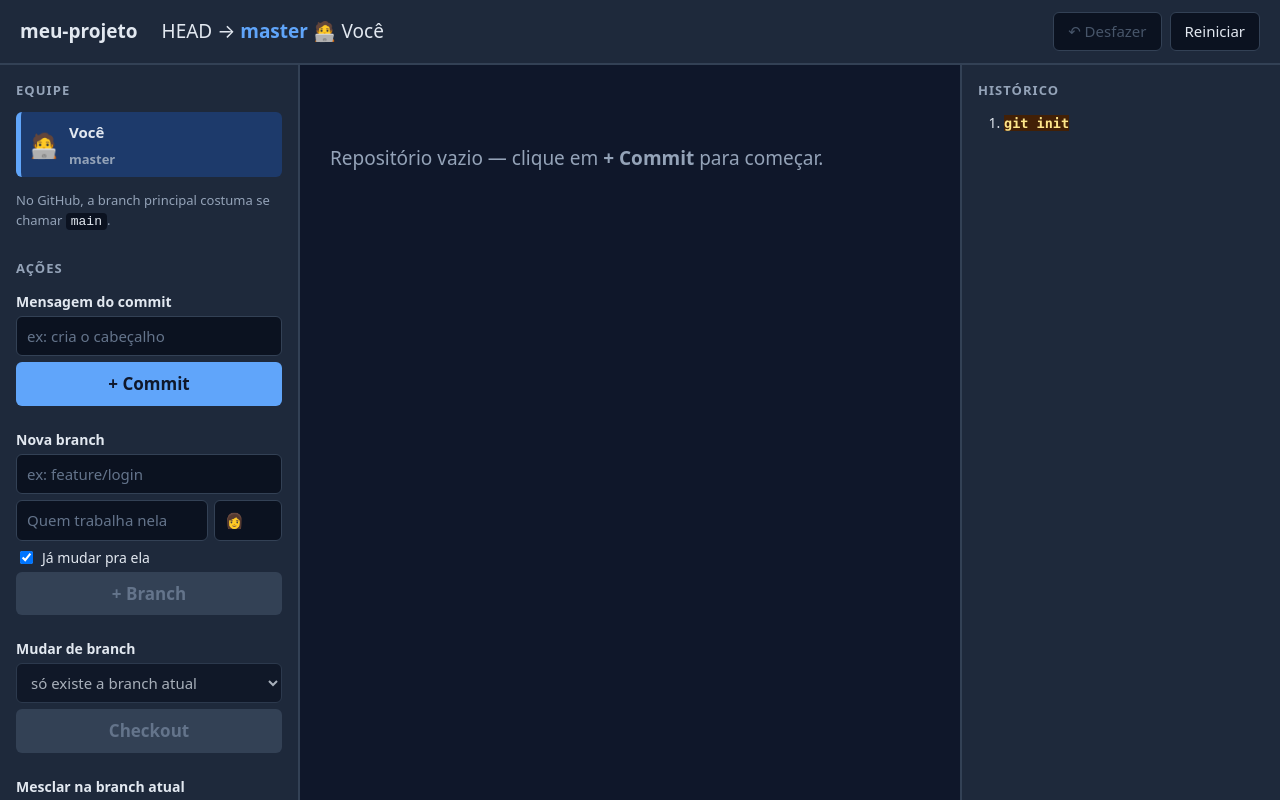
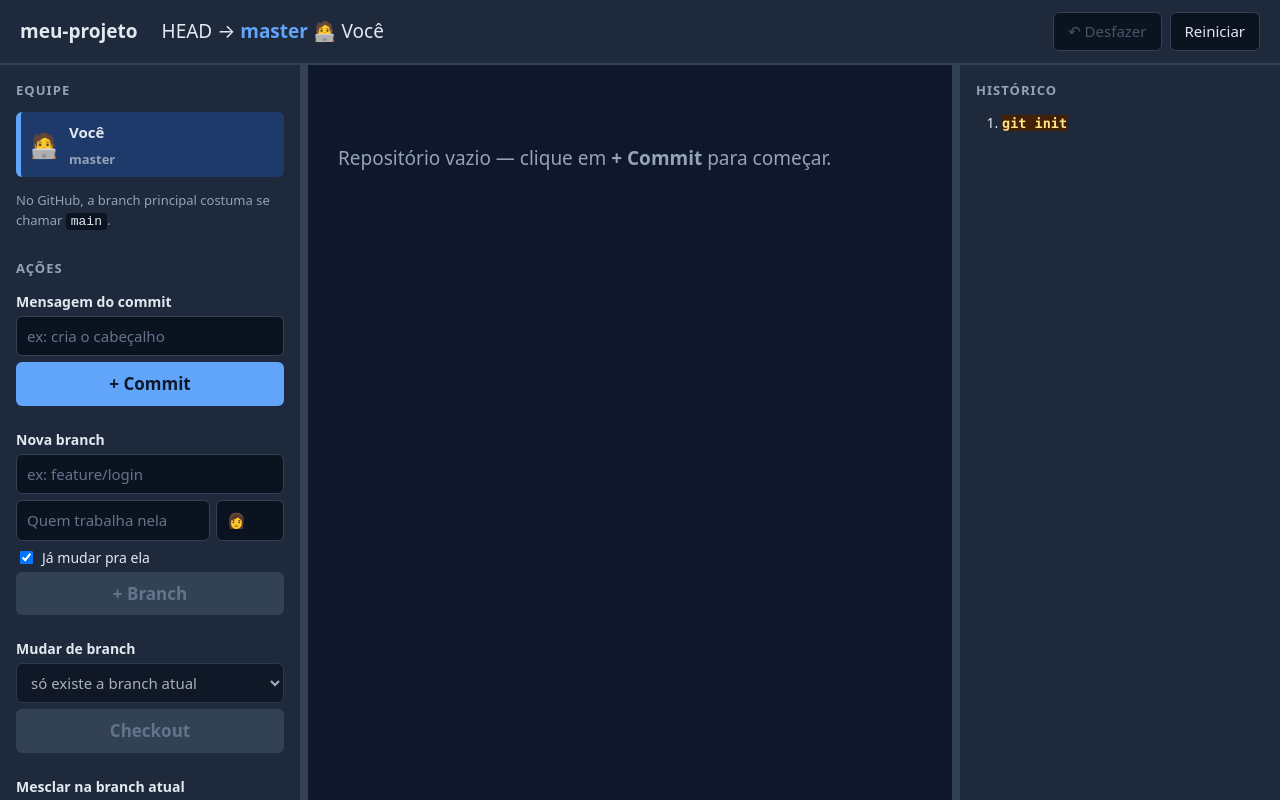
Before and after one commit to mucamargo1988/git_branch, a plain HTML site: page index.html in a window 1280 px wide. Drawn offline with Linux system fonts and the light colour scheme.

Commit message:
Desenha as divisorias entre as colunas

```diff
--- a/index.html
+++ b/index.html
@@ -71,6 +71,10 @@
     </section>
   </aside>
 
+  <div class="divisoria" id="divisoria-esq"
+       role="separator" aria-orientation="vertical" tabindex="0"
+       aria-label="Ajustar largura do painel da esquerda"></div>
+
   <section class="coluna-centro">
     <div id="avisos"></div>
     <div class="area-grafo">
@@ -78,6 +82,10 @@
       <svg id="grafo" xmlns="http://www.w3.org/2000/svg"></svg>
     </div>
   </section>
+
+  <div class="divisoria" id="divisoria-dir"
+       role="separator" aria-orientation="vertical" tabindex="0"
+       aria-label="Ajustar largura do painel da direita"></div>
 
   <aside class="coluna-direita">
     <h2>Histórico</h2>
--- a/styles.css
+++ b/styles.css
@@ -55,8 +55,10 @@ body {
 /* ---------- colunas ---------- */
 
 .colunas {
+  --col-esq: 300px;
+  --col-dir: 320px;
   display: grid;
-  grid-template-columns: 300px 1fr 320px;
+  grid-template-columns: var(--col-esq) 8px 1fr 8px var(--col-dir);
   flex: 1 1 auto;
   min-height: 0;
 }
@@ -66,8 +68,6 @@ body {
   padding: 16px;
   background: var(--fundo-painel);
 }
-.coluna-esquerda { border-right: 2px solid var(--borda); }
-.coluna-direita { border-left: 2px solid var(--borda); }
 
 .coluna-centro {
   display: flex;
@@ -75,6 +75,27 @@ body {
   min-width: 0;
   min-height: 0;
 }
+
+/* ---------- divisórias ---------- */
+
+.divisoria {
+  background: var(--borda);
+  cursor: col-resize;
+  /* Sem isto o navegador trata o arraste como rolagem da página e o gesto
+     nunca chega ao JS — quebra em lousa digital e em tela sensível ao toque. */
+  touch-action: none;
+}
+.divisoria:hover, .divisoria.arrastando { background: var(--destaque); }
+/* Uma faixa de 8px sem foco visível é impossível de operar por teclado.
+   outline-offset negativo mantém o traço dentro da faixa em vez de invadir
+   os painéis vizinhos. */
+.divisoria:focus-visible { outline: 2px solid var(--destaque); outline-offset: -2px; }
+
+/* Durante o arraste o cursor precisa valer para a página inteira: preso só à
+   divisória, ele voltaria a ser seta assim que o ponteiro passasse por cima do
+   grafo, no meio do próprio gesto. user-select impede que o arraste vá
+   selecionando o texto dos painéis pelo caminho. */
+body.redimensionando { cursor: col-resize; user-select: none; }
 
 h2 {
   font-size: 13px;
```
